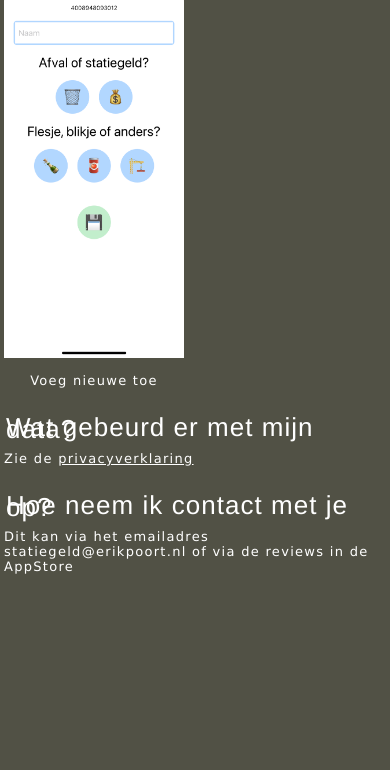
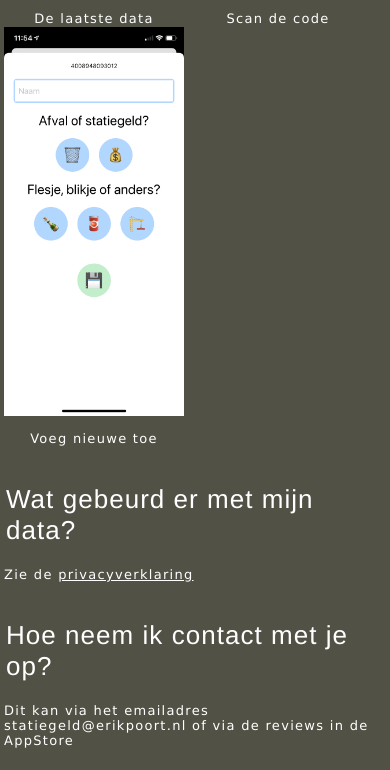
Before and after one commit to erikpoort/erikpoort.github.io, a plain HTML site: page statiegeld/index.html in a window 390 px wide. Shown: the part 715-1485 px from the top of the page. Before the commit the page ends 1311 px from the top, so only its background shows below. Drawn offline with Linux system fonts and the light colour scheme.

Commit message:
Fix header sizes for mobile

```diff
--- a/resources/css/style.css
+++ b/resources/css/style.css
@@ -63,6 +63,20 @@ h2 {
   letter-spacing: 0.04em;
 }
 
+h3 {
+  margin: 0;
+  padding: 0;
+  font-family: 'Helvetica';
+  font-weight: normal;
+  font-size: 26;
+  color: #ffffff;
+  margin-left: 2px;
+  margin-top: 2px;
+  margin-bottom: 21px;
+  cursor:default;
+  letter-spacing: 0.04em;
+}
+
 .divider {
   width: 320px;
   height: 1px;
--- a/statiegeld/index.html
+++ b/statiegeld/index.html
@@ -29,7 +29,7 @@
             <img src="../resources/images/logo.png" />
             <div>
               <h1>Statiegeld</h1>
-              <h2>of glasbak</h2>
+              <h3>of glasbak</h3>
             </div>
           </div>
           <div>
@@ -37,7 +37,7 @@
           </div>
           <div id="bottom">
             <br/>
-            <h2>Waarom deze app?</h2>
+            <h3>Waarom deze app?</h3>
             <p>Na een avond bierproeven heeft een gedeelte van de flessen statiegeld en de rest moet naar de glasbak. Scan een barcode en zie gemakkelijk en snel waar de fles heen moet.</p>
             <br/><br/>
             <p width="200" style="text-align:center">
@@ -56,10 +56,10 @@
               Voeg nieuwe toe
             </p>
             <br/><br/><br/>
-            <h2>Wat gebeurd er met mijn data?</h2>
+            <h3>Wat gebeurd er met mijn data?</h3>
             <p>Zie de <a href="./disclaimer.html">privacyverklaring</a></p>
             <br/><br/><br/>
-            <h2>Hoe neem ik contact met je op?</h2>
+            <h3>Hoe neem ik contact met je op?</h3>
             <p>Dit kan via het emailadres statiegeld@erikpoort.nl of via de reviews in de AppStore</p>
             <br/><br/>
           </div>
```
Also changed, not shown: statiegeld/disclaimer.html (+4 -4 lines).
